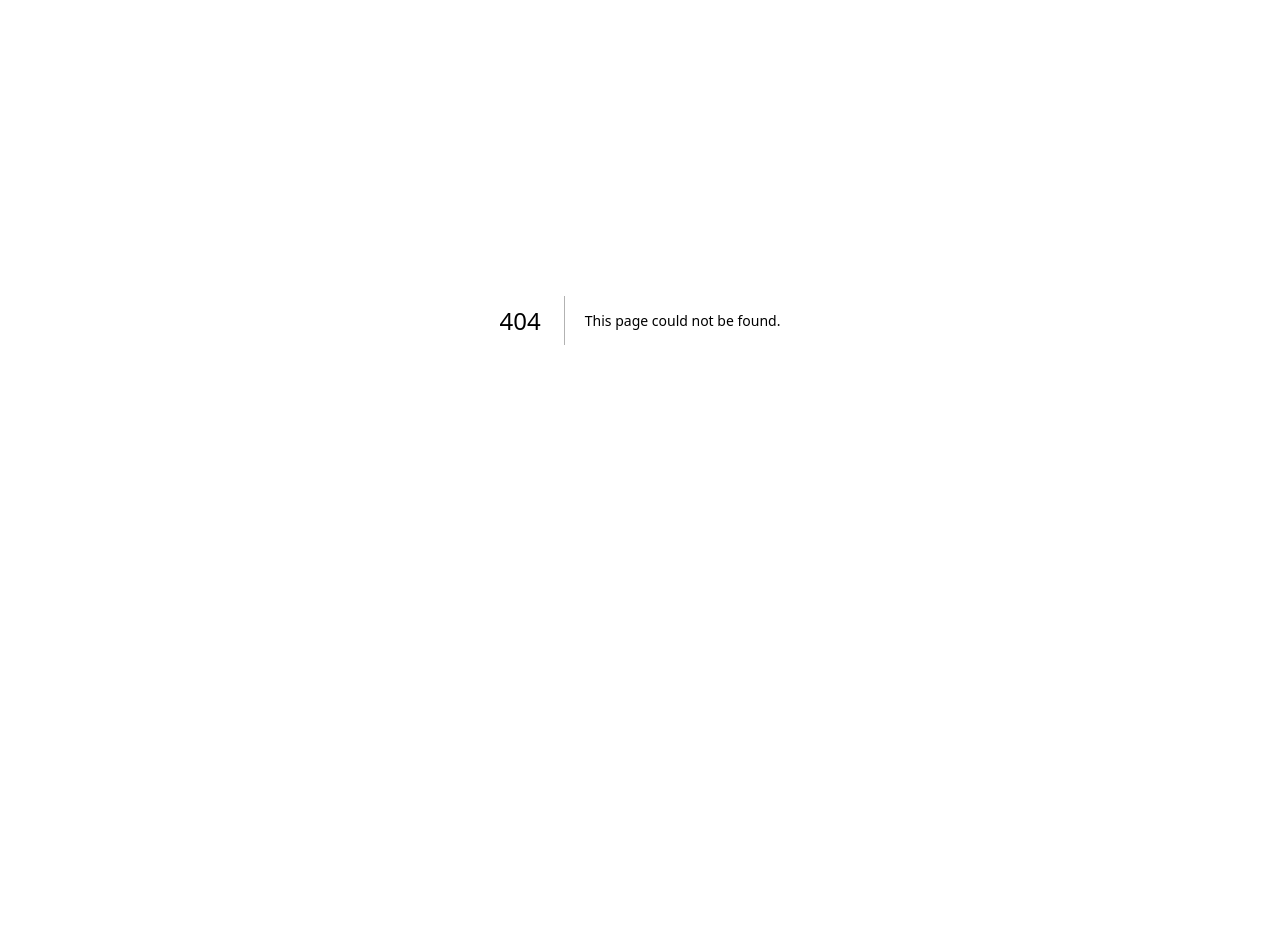
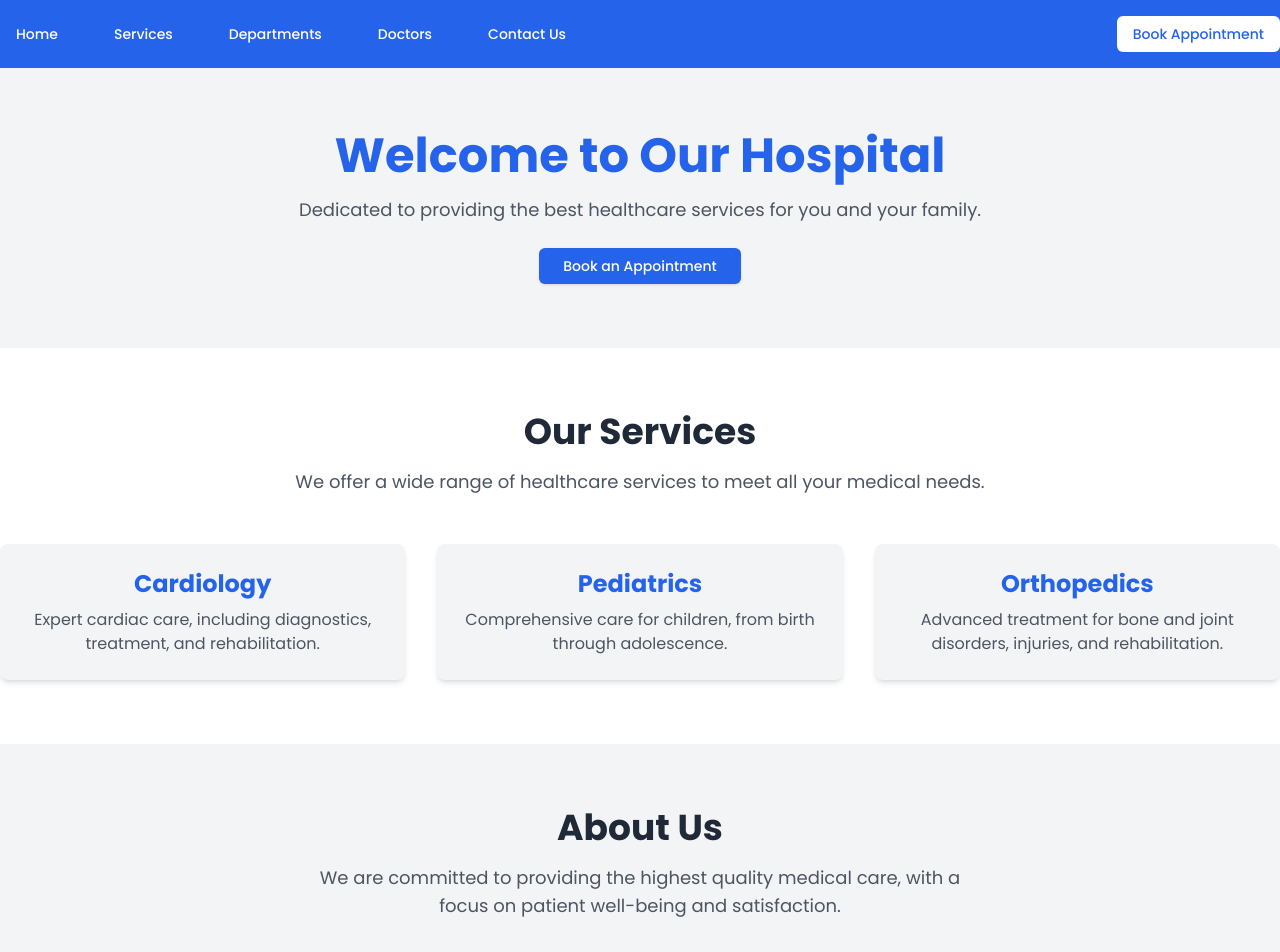
Before and after one commit to SomavateyHeng7/hospital, a Next.js app: page /home in a window 1280 px wide. Before the commit this address had no page. Shown: the part 80-1032 px from the top of the page. Before the commit the page ends 800 px from the top, so only its background shows below. Built offline with nearby package versions, Linux system fonts and the light colour scheme.

Commit message:
Restructured the website by grouping all the user-side pages into /home

```diff
--- /dev/null
+++ b/app/home/about/page.tsx
@@ -0,0 +1,14 @@
+export default function AboutPage() {
+  return (
+    <div>
+      <section className="bg-gray-100 py-16">
+        <div className="container mx-auto text-center">
+          <h2 className="text-4xl font-bold text-gray-800">About Us</h2>
+          <p className="mt-4 text-lg text-gray-600 max-w-2xl mx-auto">
+            We are a hospital that provides the best healthcare services.
+          </p>
+        </div>
+      </section>
+    </div>
+  );
+}
--- /dev/null
+++ b/app/home/book-appointment/page.tsx
@@ -0,0 +1,14 @@
+export default function BookAppointmentPage() {
+  return (
+    <div>
+      <section className="bg-gray-100 py-16">
+        <div className="container mx-auto text-center">
+          <h2 className="text-4xl font-bold text-gray-800">Book Appointment</h2>
+          <p className="mt-4 text-lg text-gray-600 max-w-2xl mx-auto">
+            Book an appointment with one of our doctors.
+          </p>
+        </div>
+      </section>
+    </div>
+  );
+}
--- /dev/null
+++ b/app/home/page.tsx
@@ -0,0 +1,90 @@
+import Header from "@/components/shared/Header";
+import Footer from "@/components/shared/Footer";
+import Navbar from "@/components/shared/NavBar";
+import { Button } from "@/components/ui/button";
+
+const HomePage = () => {
+  return (
+    <div>
+      {/* Hero Section */}
+      <section className="bg-gray-100 py-16">
+        <div className="container mx-auto text-center">
+          <h1 className="text-5xl font-bold text-blue-600">
+            Welcome to Our Hospital
+          </h1>
+          <p className="mt-4 text-lg text-gray-600">
+            Dedicated to providing the best healthcare services for you and your
+            family.
+          </p>
+          <Button className="mt-6 bg-blue-600 text-white px-6 py-3">
+            Book an Appointment
+          </Button>
+        </div>
+      </section>
+
+      {/* Services Section */}
+      <section className="py-16 bg-white">
+        <div className="container mx-auto text-center">
+          <h2 className="text-4xl font-bold text-gray-800">Our Services</h2>
+          <p className="mt-4 text-lg text-gray-600">
+            We offer a wide range of healthcare services to meet all your
+            medical needs.
+          </p>
+          <div className="mt-12 grid grid-cols-1 md:grid-cols-3 gap-8">
+            {/* Service Card 1 */}
+            <div className="bg-gray-100 p-6 rounded-lg shadow-md">
+              <h3 className="text-2xl font-bold text-blue-600">Cardiology</h3>
+              <p className="mt-2 text-gray-600">
+                Expert cardiac care, including diagnostics, treatment, and
+                rehabilitation.
+              </p>
+            </div>
+
+            {/* Service Card 2 */}
+            <div className="bg-gray-100 p-6 rounded-lg shadow-md">
+              <h3 className="text-2xl font-bold text-blue-600">Pediatrics</h3>
+              <p className="mt-2 text-gray-600">
+                Comprehensive care for children, from birth through adolescence.
+              </p>
+            </div>
+
+            {/* Service Card 3 */}
+            <div className="bg-gray-100 p-6 rounded-lg shadow-md">
+              <h3 className="text-2xl font-bold text-blue-600">Orthopedics</h3>
+              <p className="mt-2 text-gray-600">
+                Advanced treatment for bone and joint disorders, injuries, and
+                rehabilitation.
+              </p>
+            </div>
+          </div>
+        </div>
+      </section>
+
+      {/* About Us Section */}
+      <section className="bg-gray-100 py-16">
+        <div className="container mx-auto text-center">
+          <h2 className="text-4xl font-bold text-gray-800">About Us</h2>
+          <p className="mt-4 text-lg text-gray-600 max-w-2xl mx-auto">
+            We are committed to providing the highest quality medical care, with
+            a focus on patient well-being and satisfaction.
+          </p>
+        </div>
+      </section>
+
+      {/* Contact Section */}
+      <section className="py-16 bg-white">
+        <div className="container mx-auto text-center">
+          <h2 className="text-4xl font-bold text-gray-800">Get in Touch</h2>
+          <p className="mt-4 text-lg text-gray-600">
+            Have questions? Need assistance? Contact us today.
+          </p>
+          <Button className="mt-6 bg-blue-600 text-white px-6 py-3">
+            Contact Us
+          </Button>
+        </div>
+      </section>
+    </div>
+  );
+};
+
+export default HomePage;
--- a/app/page.tsx
+++ b/app/page.tsx
@@ -1,93 +1,5 @@
+import { redirect } from "next/navigation";
 
-import Header from '@/components/shared/Header';
-import Footer from '@/components/shared/Footer';
-import Navbar from '@/components/shared/NavBar';
-import { Button } from '@/components/ui/button';
-
-const HomePage = () => {
-  return (
-    <div>
-      {/* Navbar */}
-      <Navbar />
-
-      {/* Header */}
-      <Header />
-
-      {/* Hero Section */}
-      <section className="bg-gray-100 py-16">
-        <div className="container mx-auto text-center">
-          <h1 className="text-5xl font-bold text-blue-600">Welcome to Our Hospital</h1>
-          <p className="mt-4 text-lg text-gray-600">
-            Dedicated to providing the best healthcare services for you and your family.
-          </p>
-          <Button className="mt-6 bg-blue-600 text-white px-6 py-3">
-            Book an Appointment
-          </Button>
-        </div>
-      </section>
-
-      {/* Services Section */}
-      <section className="py-16 bg-white">
-        <div className="container mx-auto text-center">
-          <h2 className="text-4xl font-bold text-gray-800">Our Services</h2>
-          <p className="mt-4 text-lg text-gray-600">
-            We offer a wide range of healthcare services to meet all your medical needs.
-          </p>
-          <div className="mt-12 grid grid-cols-1 md:grid-cols-3 gap-8">
-            {/* Service Card 1 */}
-            <div className="bg-gray-100 p-6 rounded-lg shadow-md">
-              <h3 className="text-2xl font-bold text-blue-600">Cardiology</h3>
-              <p className="mt-2 text-gray-600">
-                Expert cardiac care, including diagnostics, treatment, and rehabilitation.
-              </p>
-            </div>
-
-            {/* Service Card 2 */}
-            <div className="bg-gray-100 p-6 rounded-lg shadow-md">
-              <h3 className="text-2xl font-bold text-blue-600">Pediatrics</h3>
-              <p className="mt-2 text-gray-600">
-                Comprehensive care for children, from birth through adolescence.
-              </p>
-            </div>
-
-            {/* Service Card 3 */}
-            <div className="bg-gray-100 p-6 rounded-lg shadow-md">
-              <h3 className="text-2xl font-bold text-blue-600">Orthopedics</h3>
-              <p className="mt-2 text-gray-600">
-                Advanced treatment for bone and joint disorders, injuries, and rehabilitation.
-              </p>
-            </div>
-          </div>
-        </div>
-      </section>
-
-      {/* About Us Section */}
-      <section className="bg-gray-100 py-16">
-        <div className="container mx-auto text-center">
-          <h2 className="text-4xl font-bold text-gray-800">About Us</h2>
-          <p className="mt-4 text-lg text-gray-600 max-w-2xl mx-auto">
-            We are committed to providing the highest quality medical care, with a focus on patient well-being and satisfaction.
-          </p>
-        </div>
-      </section>
-
-      {/* Contact Section */}
-      <section className="py-16 bg-white">
-        <div className="container mx-auto text-center">
-          <h2 className="text-4xl font-bold text-gray-800">Get in Touch</h2>
-          <p className="mt-4 text-lg text-gray-600">
-            Have questions? Need assistance? Contact us today.
-          </p>
-          <Button className="mt-6 bg-blue-600 text-white px-6 py-3">
-            Contact Us
-          </Button>
-        </div>
-      </section>
-
-      {/* Footer */}
-      <Footer />
-    </div>
-  );
-};
-
-export default HomePage;
+export default function HomePage() {
+  redirect("/home");
+}
```
Also changed, not shown: app/home/layout.tsx (renamed from app/root/layout.tsx).
